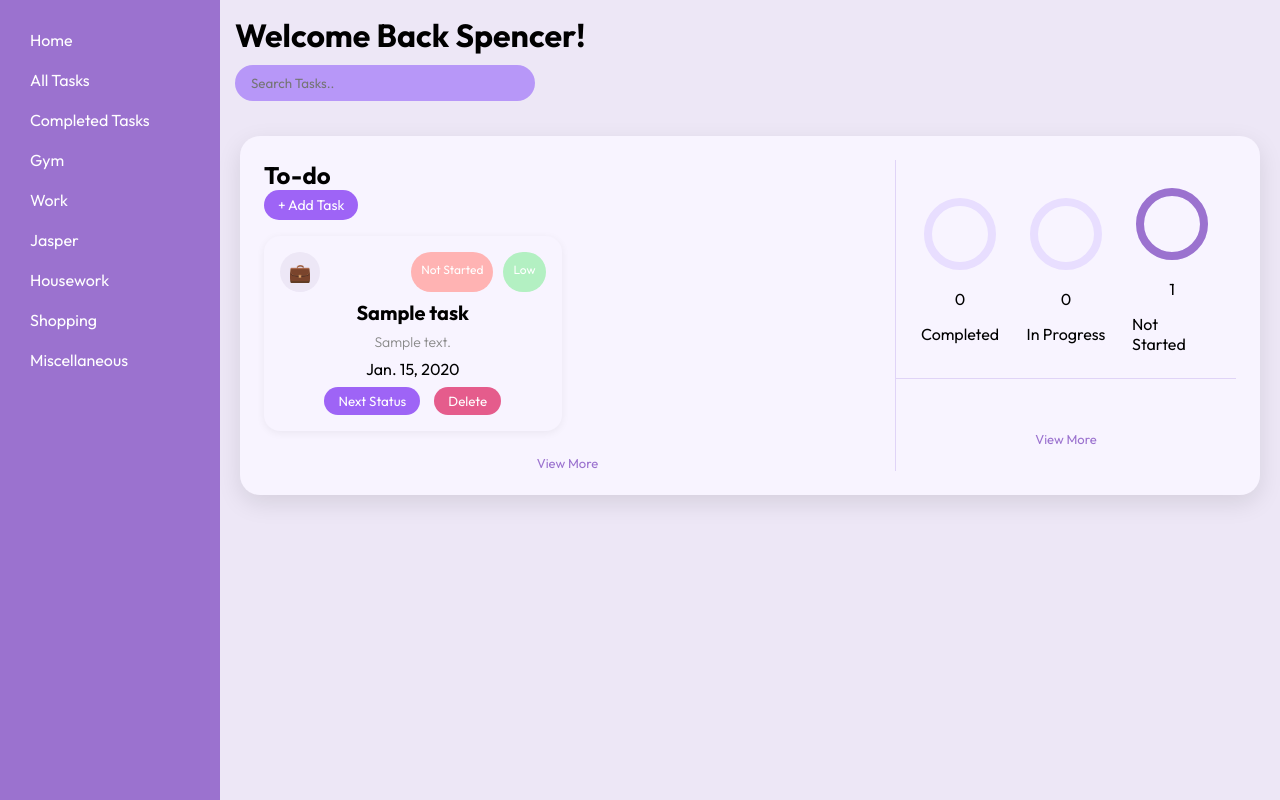
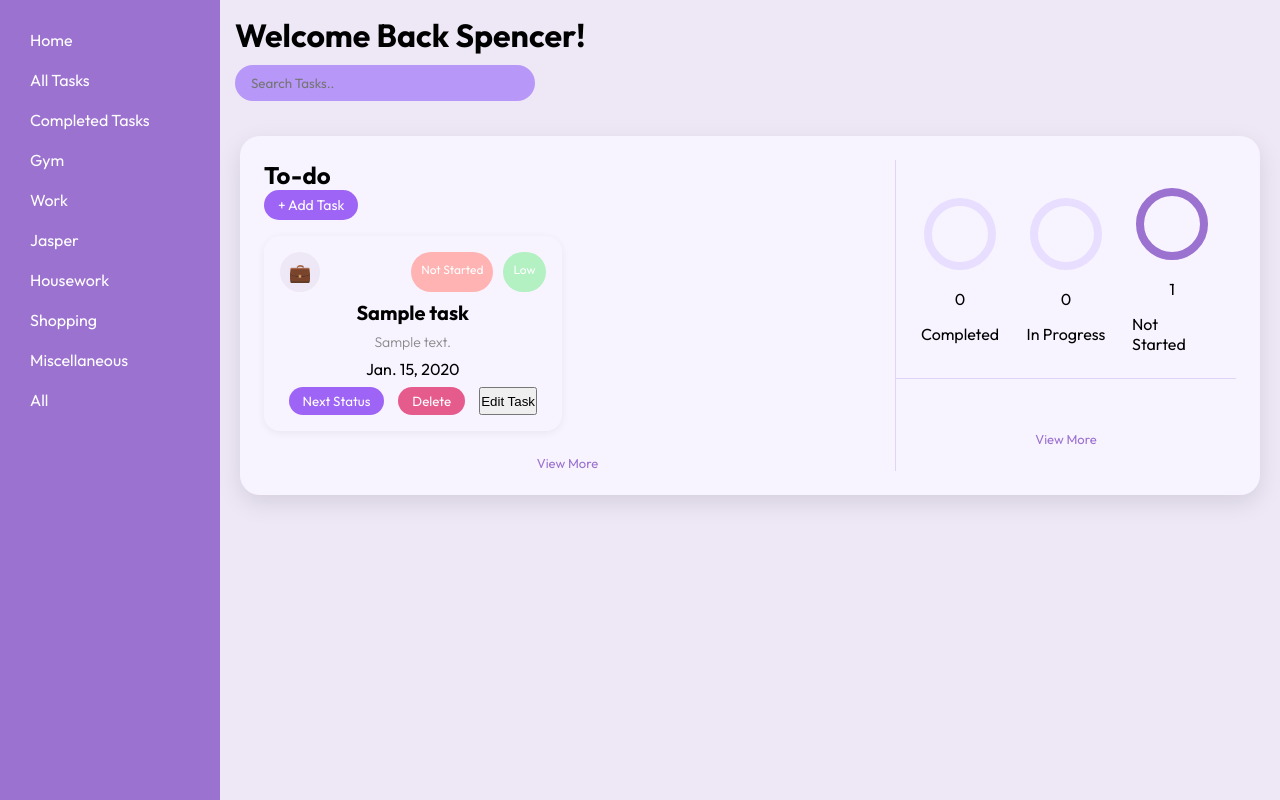
Before and after one commit to SpencerJ96/PTaskmanager, a Django app: page /tasks/ in a window 1280 px wide. Run offline with Django 5.2, Linux system fonts and the light colour scheme; tables that the repository leaves empty hold one stand-in row (values such as "Sample post"); some libraries are stand-ins or nearby versions; some web fonts are replaced.

Commit message:
All tasks + completed views/html done. HTMX Category filtering with partial templates. Added all reset filter button. Edit task functionality, due date minimum added

```diff
--- a/tasks/static/tasks/style.css
+++ b/tasks/static/tasks/style.css
@@ -30,6 +30,7 @@ nav ul li a {
 	padding: 10px;
 	color: white;
 	text-decoration: none;
+	cursor: pointer;
 }
 
 nav ul li a:hover{
--- a/tasks/templates/tasks/task_all.html
+++ b/tasks/templates/tasks/task_all.html
@@ -20,6 +20,8 @@
 		<li><a href="{% url 'task_filter' %}?category=housework">Housework</a></li>
 		<li><a href="{% url 'task_filter' %}?category=shopping">Shopping</a></li>
 		<li><a href="{% url 'task_filter' %}?category=miscellaneous">Miscellaneous</a></li>
+		<li><a hx-get="{% url 'task_filter' %}?category=all" hx-target="#todo-grid" hx-swap="innerHTML">All</a></li>
+
 	</ul>
 </nav>
 
--- a/tasks/templates/tasks/task_allCompleted.html
+++ b/tasks/templates/tasks/task_allCompleted.html
@@ -20,6 +20,8 @@
 		<li><a href="{% url 'task_filter' %}?category=housework">Housework</a></li>
 		<li><a href="{% url 'task_filter' %}?category=shopping">Shopping</a></li>
 		<li><a href="{% url 'task_filter' %}?category=miscellaneous">Miscellaneous</a></li>
+		<li><a hx-get="{% url 'task_filter' %}?category=all" hx-target="#todo-grid" hx-swap="innerHTML">All</a></li>
+
 	</ul>
 </nav>
 
--- a/tasks/templates/tasks/task_list.html
+++ b/tasks/templates/tasks/task_list.html
@@ -5,6 +5,7 @@
 	<meta charset="UTF-8">
 	<meta name="viewport" content="width=device-width, initial-scale=1.0">
 	<link rel="stylesheet" href="{% static 'tasks/style.css' %}">
+	<script src="https://unpkg.com/htmx.org@1.9.10"></script>
 	<title>Document</title>
 </head>
 <body>
@@ -14,12 +15,13 @@
 		<li><a href="{% url 'task_list' %}">Home</a></li>
 		<li><a href="{% url 'task_all' %}">All Tasks</a></li>
 		<li><a href="{% url 'task_allCompleted' %}">Completed Tasks</a></li>
-		<li><a href="{% url 'task_filter' %}?category=gym">Gym</a></li>
-		<li><a href="{% url 'task_filter' %}?category=work">Work</a></li>
-		<li><a href="{% url 'task_filter' %}?category=dog">Jasper</a></li>
-		<li><a href="{% url 'task_filter' %}?category=housework">Housework</a></li>
-		<li><a href="{% url 'task_filter' %}?category=shopping">Shopping</a></li>
-		<li><a href="{% url 'task_filter' %}?category=miscellaneous">Miscellaneous</a></li>
+		<li><a hx-get="{% url 'task_filter' %}?category=gym" hx-target="#todo-grid" hx-swap="innerHTML">Gym</a></li>
+		<li><a hx-get="{% url 'task_filter' %}?category=work" hx-target="#todo-grid" hx-swap="innerHTML">Work</a></li>
+		<li><a hx-get="{% url 'task_filter' %}?category=dog" hx-target="#todo-grid" hx-swap="innerHTML">Jasper</a></li>
+		<li><a hx-get="{% url 'task_filter' %}?category=housework" hx-target="#todo-grid" hx-swap="innerHTML">Housework</a></li>
+		<li><a hx-get="{% url 'task_filter' %}?category=shopping" hx-target="#todo-grid" hx-swap="innerHTML">Shopping</a></li>
+		<li><a hx-get="{% url 'task_filter' %}?category=miscellaneous" hx-target="#todo-grid" hx-swap="innerHTML">Miscellaneous</a></li>
+		<li><a hx-get="{% url 'task_filter' %}?category=all" hx-target="#todo-grid" hx-swap="innerHTML">All</a></li>
 	</ul>
 </nav>
 
@@ -37,7 +39,7 @@
 			<h2 class="todo-h2">To-do</h2>
 			<button id="openModal">+ Add Task</button>
 		</div>
-	<div class="todo-grid">
+	<div class="todo-grid" id="todo-grid">
 		{% for each_task in all_tasks|slice:":6" %}
 
 		<div class="task-card">
@@ -68,6 +70,8 @@
 					{% csrf_token %}
 					<button type="submit" class="deleteButton">Delete</button>
 				</form>
+				<button class="editButton" data-title="{{ each_task.title }}" data-body="{{ each_task.body }}" data-priority="{{ each_task.priority }}" data-duedate="{{ each_task.due_date|date:'Y-m-d' }}" data-category="{{ each_task.category }}" data-status="{{ each_task.status }}" data-id="{{ each_task.id }}"
+					>Edit Task</button>
 			</div>
 		</div>
 		{% endfor %}
@@ -138,7 +142,7 @@
 <div id="taskModal" class="modal hidden">
 	<div class="modal-content">
 		<button id="closeModal">✕</button>
-		<form method="POST" action="{% url 'task_create' %}">
+		<form method="POST" action="{% url 'task_create' %}" id="taskForm">
 			 {% csrf_token %}
 			 <div class="formInput">
 				<label>Title</label>
@@ -192,19 +196,41 @@
 
 	document.getElementById("closeModal").addEventListener("click", function(){
 		document.getElementById("taskModal").classList.add("hidden");
+		document.getElementById("taskForm").action = "/tasks/create/"
+		document.getElementById("submitModalButton").textContent = "Create Task"
 	})
 
 	document.addEventListener("keydown", function(e){
 		if (e.key === "Escape") {
 			document.getElementById("taskModal").classList.add("hidden");
+			document.getElementById("taskForm").action = "/tasks/create/"
+			document.getElementById("submitModalButton").textContent = "Create Task"
 		}
 	});
 
 	document.getElementById("taskModal").addEventListener("click", function(e){
 		if (e.target === this){
 			this.classList.add("hidden");
+			document.getElementById("taskForm").action = "/tasks/create/"
+			document.getElementById("submitModalButton").textContent = "Create Task"
 		}
 	})
+
+	document.querySelectorAll(".editButton").forEach(function(button){
+		button.addEventListener("click", function(){
+			document.querySelector('[name="title"]').value = button.dataset.title
+			document.querySelector('[name="body"]').value = button.dataset.body
+			document.querySelector('[name="priority"]').value = button.dataset.priority
+			document.querySelector('[name="due_date"]').value = button.dataset.duedate
+			document.querySelector('[name="status"]').value = button.dataset.status
+			document.querySelector('[name="category"]').value = button.dataset.category
+			document.getElementById("taskForm").action = "/tasks/edit/" + button.dataset.id + "/"
+			document.getElementById("taskModal").classList.remove("hidden")
+			document.getElementById("submitModalButton").textContent = "Edit Task"
+		})
+	})
+
+	document.querySelector('[name="due_date"]').min = new Date().toISOString().split('T')[0];
 </script>
 
 </body>
--- a/tasks/urls.py
+++ b/tasks/urls.py
@@ -8,5 +8,6 @@ urlpatterns = [
 	path("completed/", views.task_allCompleted, name="task_allCompleted"),
 	path("filter/", views.task_filter, name="task_filter"),
 	path("delete/<int:task_id>/", views.task_delete, name="task_delete"),
-	path("status/<int:task_id>/", views.task_status, name="task_status")
+	path("status/<int:task_id>/", views.task_status, name="task_status"),
+	path("edit/<int:task_id>/", views.task_edit, name="task_edit")
 ]
--- a/tasks/views.py
+++ b/tasks/views.py
@@ -79,7 +79,7 @@ def task_allCompleted(request):
 	tasks = Task.objects.filter(status="completed")
 	return render (request, "tasks/task_allCompleted.html", {"completed_tasks" : tasks})
 
-def task_filter(request):		#Key in URL (HTML) has to match what you're reading in the view
+def task_filter(request):		#Key in URL (HTML) has to match what you're reading in the view. "?category=gym" category is the key value is gym
 	taskcategory = request.GET.get("category", "all")  #first GET is Django get method for reading from URL and mapping key-pairs. Second get is python reading the key-pairs
 	if taskcategory == "all":
 		tasks = Task.objects.filter(status__in=["notStarted", "inProgress"]) #If there is no category selected(all in URL) display not started and in prog tasks
@@ -92,3 +92,14 @@ def task_delete(request, task_id):
     deleteTask.delete()
     next_url = request.POST.get("next", "/tasks/") # python .get safely read the value by key (/tasks/completed/ is the value of next in the HTML) fall back to /tasks/ if no "next" key
     return redirect(next_url)
+
+def task_edit(request, task_id):
+	editTask = Task.objects.get(id=task_id)
+	editTask.title = request.POST.get("title")
+	editTask.body = request.POST.get("body")
+	editTask.due_date = request.POST.get("due_date")
+	editTask.status = request.POST.get("status")
+	editTask.category = request.POST.get("category")
+	editTask.priority = request.POST.get("priority")
+	editTask.save()
+	return redirect ("/tasks/")
```
Also changed, not shown: tasks/templates/tasks/partials/task_grid.html (added, +33 -0 lines), tasks/migrations/0002_remove_task_completed_task_category_task_status_and_more.py (added).
